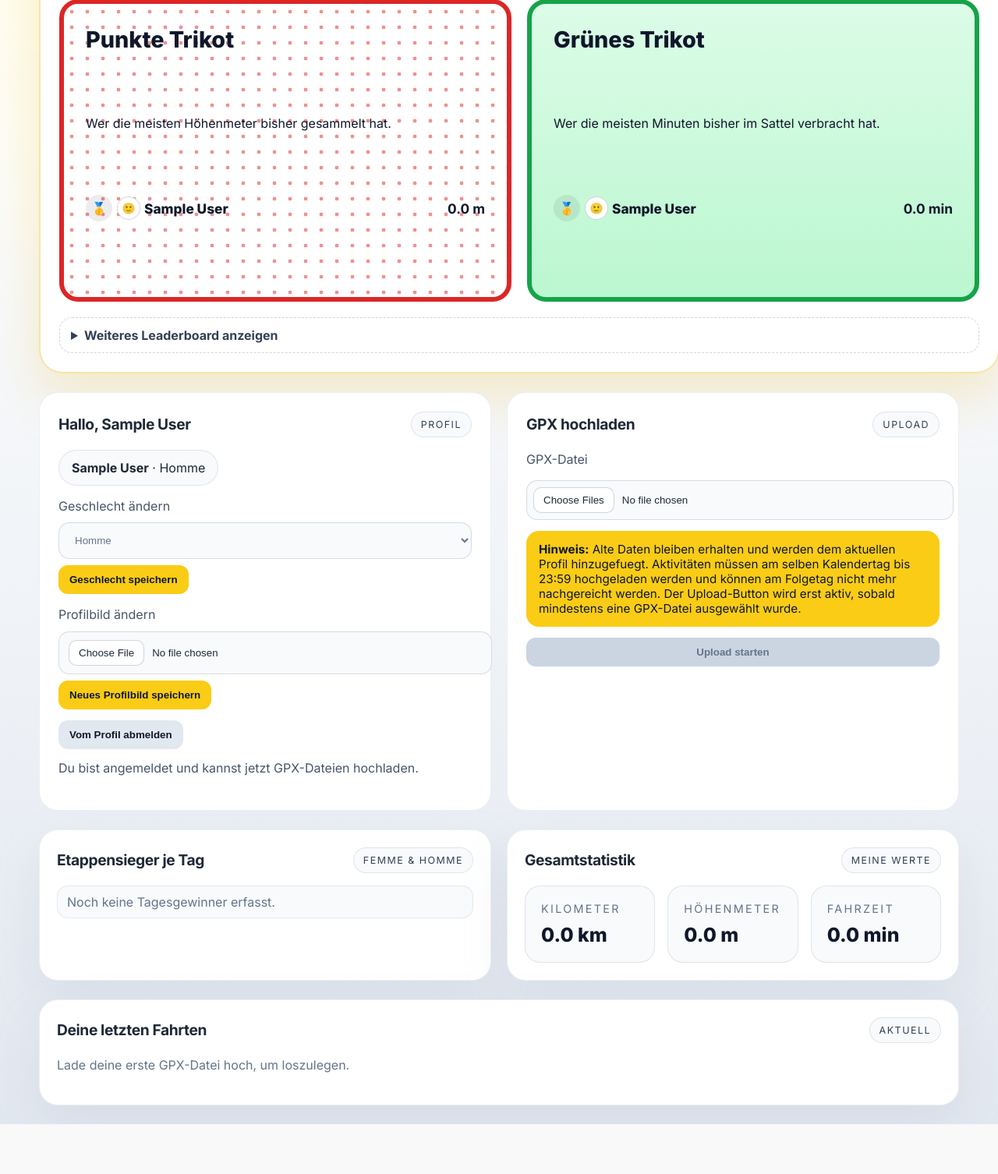
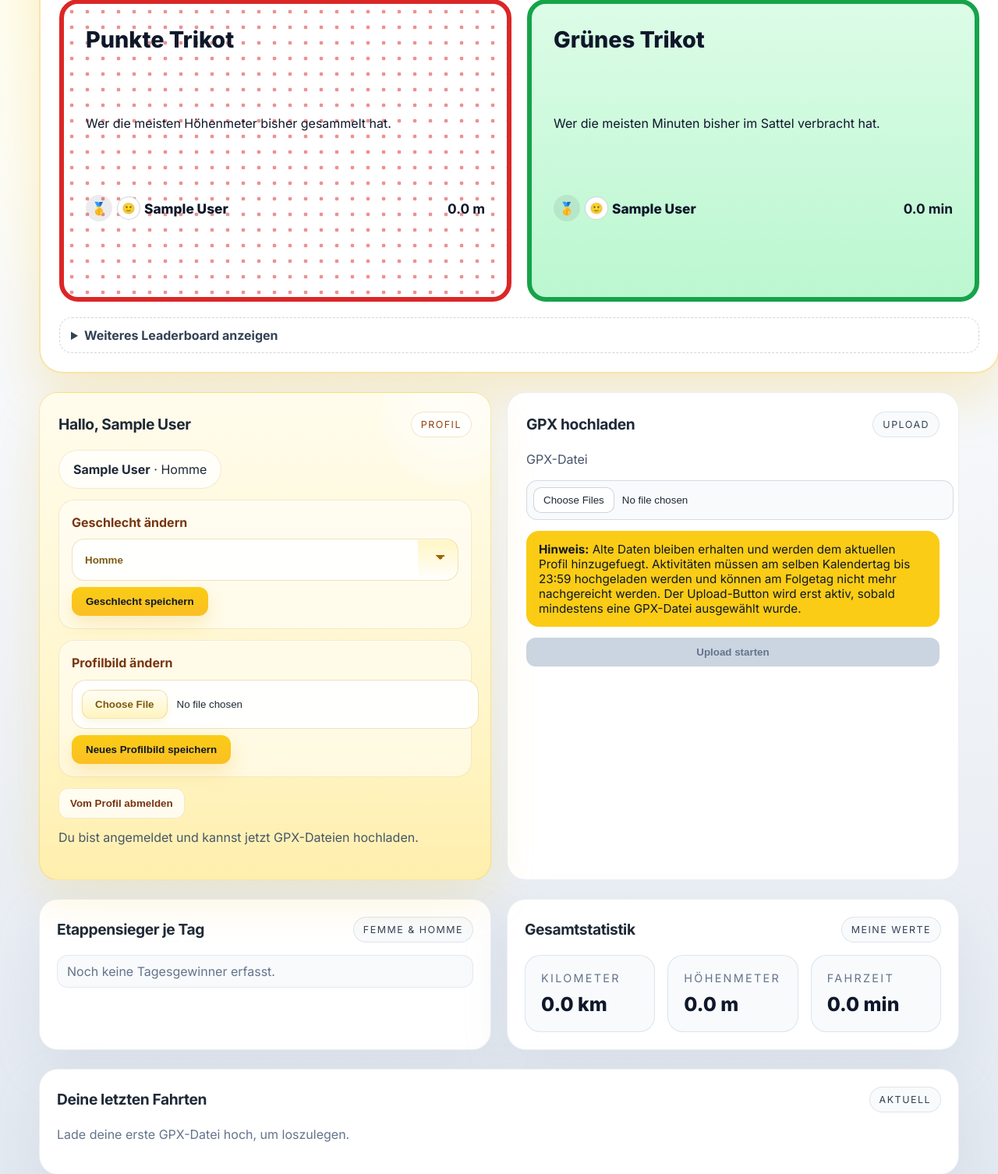
Before and after one commit to carlottadietz/tourwithfriends, a Flask app: page / in a window 1280 px wide. Shown: the part 908-2414 px from the top of the page at 78% size. Before the commit the page ends 2350 px from the top, so only its background shows below. Run offline with Flask 3, Linux system fonts and the light colour scheme; the visitor is signed in with stand-in values (Sample User, id 1); data comes from the database, SQL or seed files in the repository; data that the repository does not hold is empty; some libraries are stand-ins or nearby versions; some web fonts are replaced.

Commit message:
Refine profile card styling

```diff
--- a/templates/index.html
+++ b/templates/index.html
@@ -109,6 +109,8 @@
     form { display: grid; gap: 14px; }
     input:not([type="radio"]):not([type="file"]), select { width: 100%; border-radius: 14px; border: 1px solid rgba(148,163,184,0.35); background: #f8fafc; color: #1f2937; padding: 14px 16px; }
     input:not([type="radio"]):not([type="file"])::placeholder, select { color: #64748b; }
+    select { appearance: none; -webkit-appearance: none; background-image: linear-gradient(45deg, transparent 50%, #92400e 50%), linear-gradient(135deg, #92400e 50%, transparent 50%), linear-gradient(180deg, rgba(255,255,255,0), rgba(255,255,255,0)); background-position: calc(100% - 22px) calc(50% - 3px), calc(100% - 16px) calc(50% - 3px), 100% 0; background-size: 6px 6px, 6px 6px, 2.5rem 100%; background-repeat: no-repeat; padding-right: 48px; }
+    select:focus, input[type="file"]:focus { outline: none; border-color: rgba(234,179,8,0.75); box-shadow: 0 0 0 4px rgba(250,204,21,0.2); }
     input[type="file"] {
       width: 100%;
       border-radius: 14px;
@@ -147,6 +149,79 @@
     .profile-update-form button { width: fit-content; }
     .action-stack { display: flex; gap: 10px; flex-wrap: wrap; margin-top: 14px; }
     .action-stack-vertical { display: grid; gap: 10px; margin-top: 14px; }
+    .profile-card {
+      position: relative;
+      overflow: hidden;
+      background: linear-gradient(180deg, #fffced 0%, #fff6cc 62%, #ffefad 100%);
+      border: 1px solid rgba(234,179,8,0.3);
+      box-shadow: 0 24px 60px rgba(234,179,8,0.16);
+    }
+    .profile-card::before {
+      content: "";
+      position: absolute;
+      top: -60px;
+      right: -40px;
+      width: 180px;
+      height: 180px;
+      border-radius: 999px;
+      background: radial-gradient(circle, rgba(255,255,255,0.7), rgba(255,255,255,0));
+      pointer-events: none;
+    }
+    .profile-card > * { position: relative; }
+    .profile-card .badge { background: rgba(255,255,255,0.82); border-color: rgba(202,138,4,0.22); color: #92400e; }
+    .profile-card .user-pill {
+      background: rgba(255,255,255,0.76);
+      border-color: rgba(202,138,4,0.18);
+      box-shadow: inset 0 1px 0 rgba(255,255,255,0.72);
+      padding: 14px 18px;
+    }
+    .profile-card .profile-update-form {
+      background: rgba(255,255,255,0.52);
+      border: 1px solid rgba(202,138,4,0.16);
+      border-radius: 20px;
+      padding: 16px;
+      box-shadow: inset 0 1px 0 rgba(255,255,255,0.62);
+    }
+    .profile-card .profile-update-form label { font-weight: 700; color: #78350f; }
+    .profile-card select,
+    .profile-card input[type="file"] {
+      background-color: rgba(255,255,255,0.9);
+      border-color: rgba(202,138,4,0.26);
+      box-shadow: inset 0 1px 0 rgba(255,255,255,0.76);
+    }
+    .profile-card select {
+      border-radius: 16px;
+      min-height: 54px;
+      font-weight: 700;
+      color: #7c5a10;
+      background-image: linear-gradient(45deg, transparent 50%, #a16207 50%), linear-gradient(135deg, #a16207 50%, transparent 50%), linear-gradient(180deg, rgba(255,244,184,0.85), rgba(255,255,255,0));
+      background-position: calc(100% - 22px) calc(50% - 3px), calc(100% - 16px) calc(50% - 3px), 100% 0;
+      background-size: 6px 6px, 6px 6px, 3.2rem 100%;
+    }
+    .profile-card input[type="file"] {
+      border-radius: 18px;
+      padding: 12px;
+    }
+    .profile-card input[type="file"]::file-selector-button {
+      border: 1px solid rgba(202,138,4,0.24);
+      border-radius: 12px;
+      padding: 10px 16px;
+      margin-right: 12px;
+      background: linear-gradient(180deg, #fffef7 0%, #fff4bf 100%);
+      color: #7c5a10;
+      font-weight: 700;
+      box-shadow: 0 4px 10px rgba(234,179,8,0.12);
+    }
+    .profile-card .primary {
+      background: linear-gradient(180deg, #facc15 0%, #fbbf24 100%);
+      box-shadow: 0 10px 24px rgba(234,179,8,0.22);
+      padding-inline: 18px;
+    }
+    .profile-card .secondary {
+      background: rgba(255,255,255,0.78);
+      border: 1px solid rgba(202,138,4,0.18);
+      color: #78350f;
+    }
 
     .trikot-full {
       width: 100%;
@@ -444,7 +519,7 @@
     </div>
 
     <div class="layout-two">
-      <div class="form-card">
+      <div class="form-card profile-card">
         <div class="section-title">
           <h2>Hallo, {{ user.name }}</h2>
           <span class="badge">Profil</span>
```
